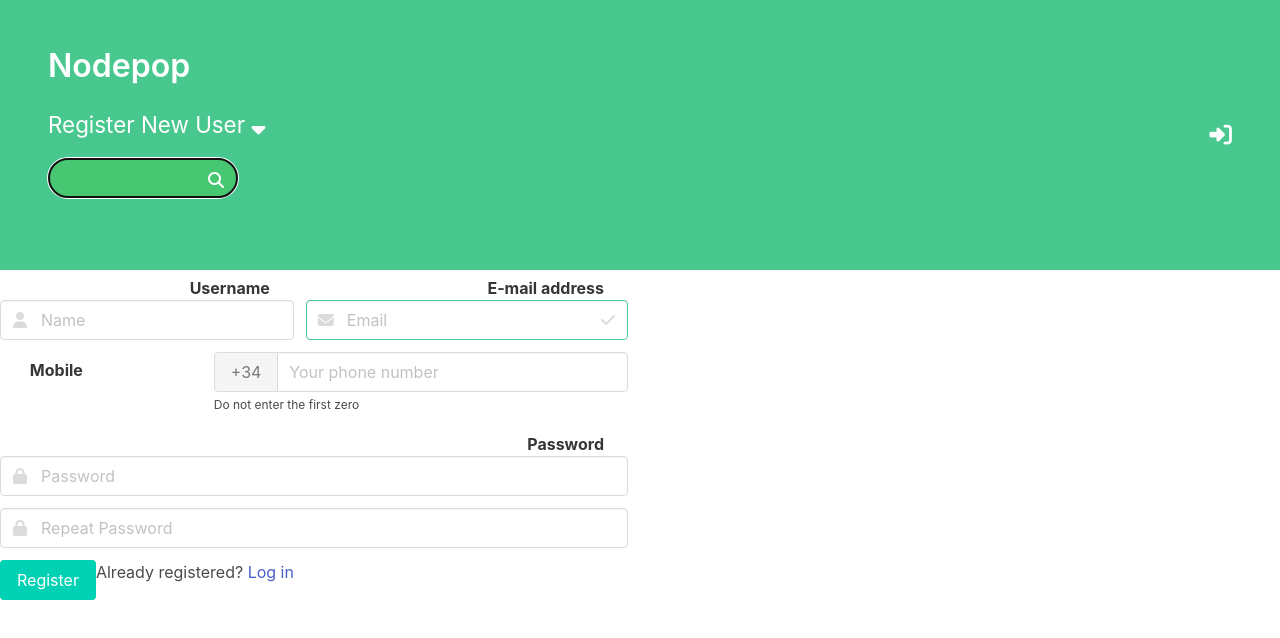
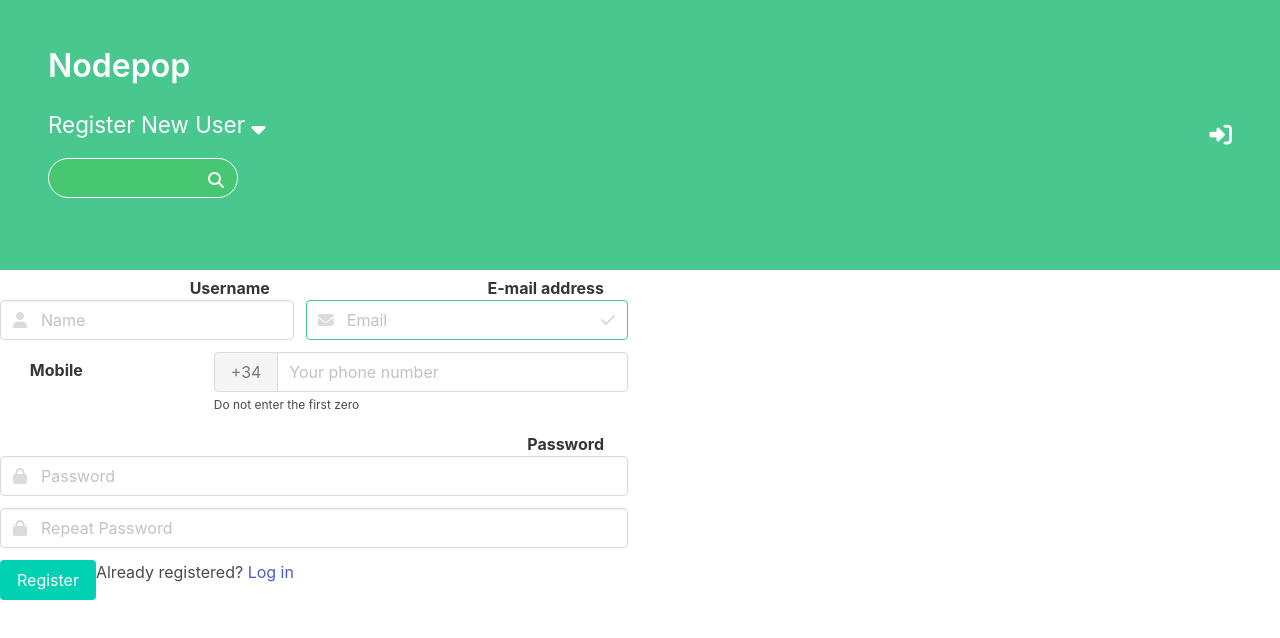
Before and after one commit to jcmpes/nodepop, a plain HTML site: page register.html in a window 1280 px wide. Both pictures are taken after a click on the element 168 px from the left and 179 px from the top of the page. Drawn offline with nearby package versions, Linux system fonts and the light colour scheme.

Commit message:
fix: remove outline from text input when focus

```diff
--- a/css/style.css
+++ b/css/style.css
@@ -115,7 +115,9 @@ figure.image.list {
 
 .search-element > .search-form > #search-field:focus {
   width: 190px;
-  color: rgba(255, 255, 255, 1)
+  color: rgba(255, 255, 255, 1);
+  outline: none;
+
 }
 
 .search-element > .search-form > #search-field:focus ~ #search-icon {
```
